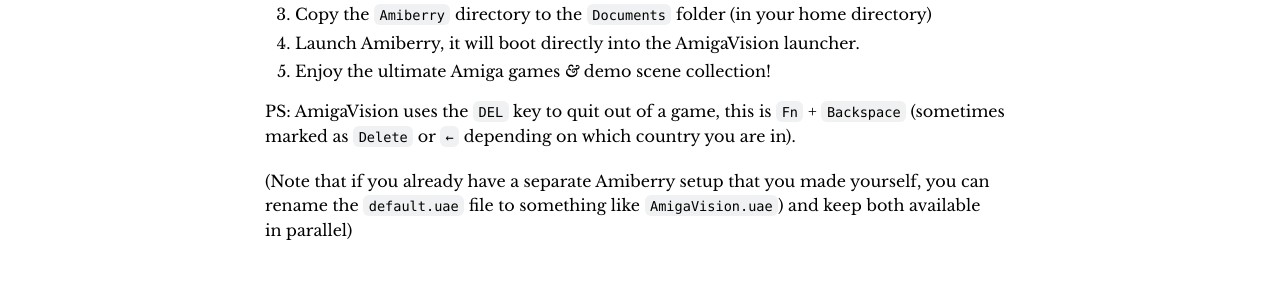
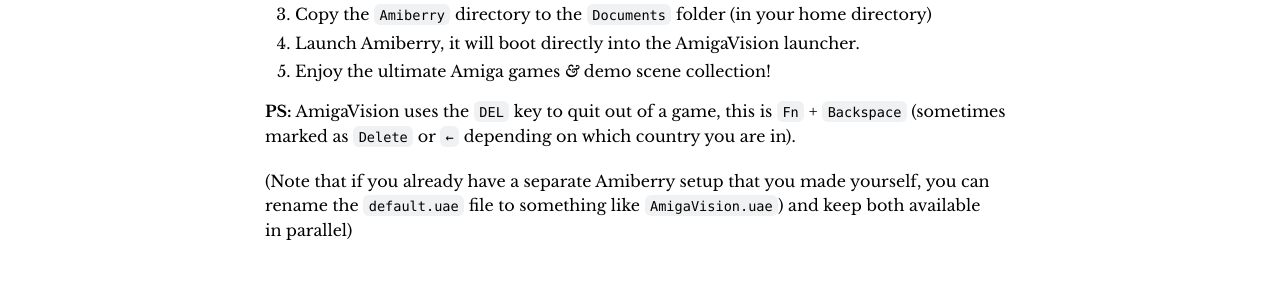
Before and after one commit to amigavision/amigavision.github.io, a Jekyll site: the page built from download/mac.html, in a window 1280 px wide. Shown: the part 610-903 px from the top of the page. Built offline with Jekyll 4.4.1, drawn with Linux system fonts in a browser that asks for light colours.

Commit message:
Add bold

```diff
--- a/download/mac.html
+++ b/download/mac.html
@@ -23,7 +23,7 @@
       <li>Launch Amiberry, it will boot directly into the AmigaVision launcher.</li>
       <li>Enjoy the ultimate Amiga games <i>&</i> demo scene collection!</li>
     </ol>
-    <p>PS: AmigaVision uses the <code>DEL</code> key to quit out of a game, this is <code>Fn</code> + <code>Backspace</code> (sometimes marked as <code>Delete</code> or <code>←</code> depending on which country you are in).
+    <p><b>PS:</b> AmigaVision uses the <code>DEL</code> key to quit out of a game, this is <code>Fn</code> + <code>Backspace</code> (sometimes marked as <code>Delete</code> or <code>←</code> depending on which country you are in).
     <p>(Note that if you already have a separate Amiberry setup that you made yourself, you can rename the <code>default.uae</code> file to something like <code>AmigaVision.uae</code>) and keep both available in parallel)</p>
   </div>
 </section>
```
